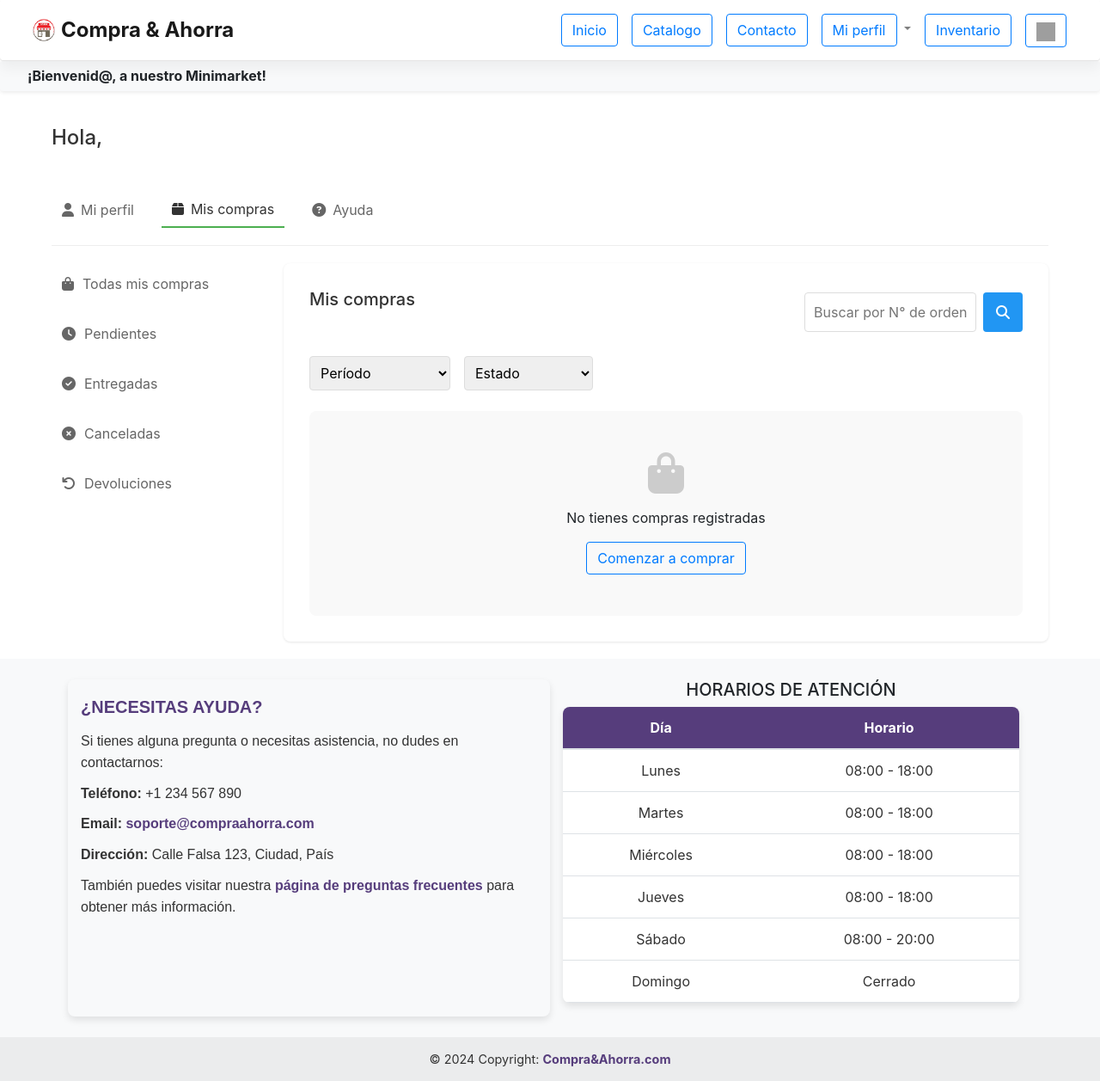
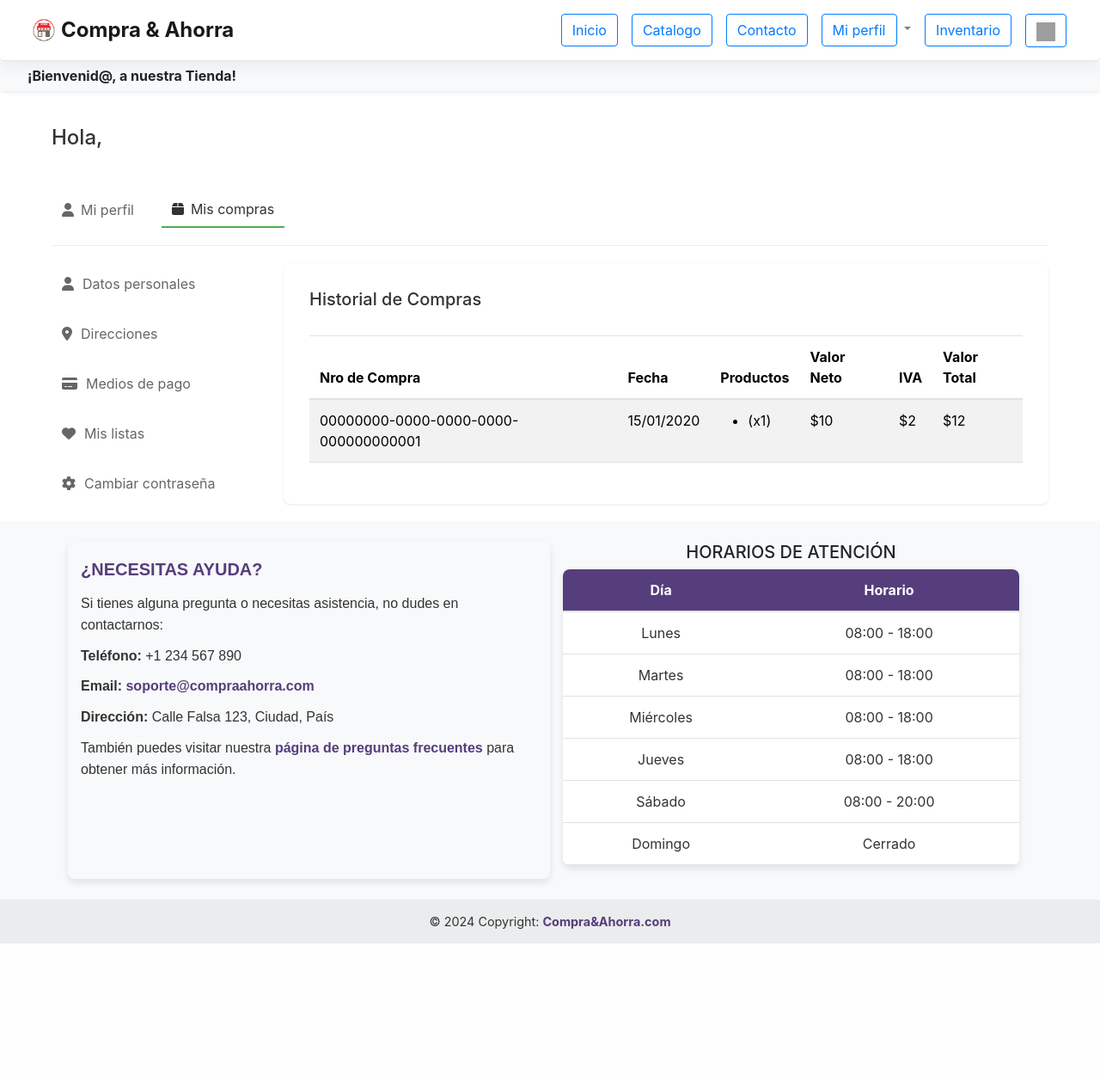
Before and after one commit to YhonV/architecture_project, a Django app: page /historial/ in a window 1280 px wide. Shown: the whole page at 86% size. After the commit the page ends 1097 px from the top, so only its background shows below. Run offline with Django 5.2, Linux system fonts and the light colour scheme; a user stored in the database is signed in; data comes from the database, SQL or seed files in the repository; tables that the repository leaves empty hold one stand-in row (values such as "Sample post"); some libraries are stand-ins or nearby versions; grey boxes are pictures that could not be loaded.

Commit message:
agrego detalles de carro y compras

```diff
--- a/web_project/templates/compra.html
+++ b/web_project/templates/compra.html
@@ -4,6 +4,10 @@
 <div class="container my-4 text-center">
     <h2>¡Gracias por tu compra!</h2>
     <p>Tu compra ha sido procesada con éxito.</p>
-    <a href="{% url 'index' %}" class="btn btn-primary">Volver al inicio</a>
+    {% if detalle_compra_id %}
+        <p><strong>Nro de compra:</strong> {{ detalle_compra_id }}</p>
+    {% endif %}
+    <p>Para consultar tus compras, revisa el historial de compras.</p>
+    <a href="{% url 'historial' %}" class="btn btn-primary">Mis compras</a>
 </div>
 {% endblock content %}
--- a/web_project/templates/historial-compra.html
+++ b/web_project/templates/historial-compra.html
@@ -2,7 +2,7 @@
 {% load static %}
 
 {% block content %}
-<link rel="stylesheet" href="{% static 'css/historial-compra.css'%}">
+<link rel="stylesheet" href="{% static 'css/perfil.css' %}">
 
 <div class="profile-container">
     <!-- Header -->
@@ -11,130 +11,79 @@
     </div>
 
     <!-- Navigation Menu -->
-    <div class="nav-menu-compras">
-        <a href="{% url 'perfil' %}" class="nav-item-compras">
+    <div class="nav-menu-profile">
+        <a href="{% url 'perfil' %}" class="nav-item-profile">
             <i class="fas fa-user"></i>
             Mi perfil
         </a>
-        <a href="#" class="nav-item-compras active">
+        <a href="{% url 'historial' %}" class="nav-item-profile active">
             <i class="fas fa-box"></i>
             Mis compras
-        </a>
-        <a href="#" class="nav-item-compras">
-            <i class="fas fa-question-circle"></i>
-            Ayuda
         </a>
     </div>
 
     <!-- Sidebar -->
     <div class="sidebar">
-        <a href="#" class="sidebar-item active">
-            <i class="fas fa-shopping-bag"></i>
-            Todas mis compras
+        <a href="{% url 'perfil' %}" class="sidebar-item">
+            <i class="fas fa-user"></i>
+            Datos personales
         </a>
         <a href="#" class="sidebar-item">
-            <i class="fas fa-clock"></i>
-            Pendientes
+            <i class="fas fa-map-marker-alt"></i>
+            Direcciones
         </a>
         <a href="#" class="sidebar-item">
-            <i class="fas fa-check-circle"></i>
-            Entregadas
+            <i class="fas fa-credit-card"></i>
+            Medios de pago
         </a>
         <a href="#" class="sidebar-item">
-            <i class="fas fa-times-circle"></i>
-            Canceladas
+            <i class="fas fa-heart"></i>
+            Mis listas
         </a>
         <a href="#" class="sidebar-item">
-            <i class="fas fa-undo"></i>
-            Devoluciones
+            <i class="fas fa-cog"></i>
+            Cambiar contraseña
         </a>
     </div>
 
     <!-- Main Content -->
     <div class="main-content">
-        <div class="purchases-header">
-            <h2>Mis compras</h2>
-            <div class="search-container">
-                <input type="text" placeholder="Buscar por N° de orden" class="search-input">
-                <button class="search-button">
-                    <i class="fas fa-search"></i>
-                </button>
-            </div>
-        </div>
+        <h2>Historial de Compras</h2>
 
-        <!-- Filters -->
-        <div class="filters">
-            <select class="filter-select">
-                <option value="">Período</option>
-                <option value="last_month">Último mes</option>
-                <option value="last_3_months">Últimos 3 meses</option>
-                <option value="last_6_months">Últimos 6 meses</option>
-                <option value="last_year">Último año</option>
-            </select>
-            <select class="filter-select">
-                <option value="">Estado</option>
-                <option value="pending">Pendiente</option>
-                <option value="in_transit">En tránsito</option>
-                <option value="delivered">Entregado</option>
-                <option value="cancelled">Cancelado</option>
-            </select>
-        </div>
-
-        <!-- Purchases List -->
-        <div class="purchases-list">
-            {% for purchase in purchases %}
-            <div class="purchase-card">
-                <div class="purchase-header">
-                    <div class="purchase-status {{ purchase.status }}">
-                        <span class="status-dot"></span>
-                        {{ purchase.status_display }}
-                    </div>
-                    <div class="purchase-date">{{ purchase.date }}</div>
-                </div>
-
-                <div class="purchase-content">
-                    <div class="purchase-image">
-                        <img src="{{ purchase.product_image }}" alt="{{ purchase.product_name }}">
-                    </div>
-                    <div class="purchase-details">
-                        <h3>Orden #{{ purchase.order_number }}</h3>
-                        <p>{{ purchase.product_name }}</p>
-                        <p class="price">${{ purchase.total_price }}</p>
-                    </div>
-                    <div class="purchase-actions">
-                        <a href="{% url 'purchase_detail' purchase.id %}" class="btn-details">Ver detalle</a>
-                        {% if purchase.status == 'delivered' %}
-                        <a href="{% url 'buy_again' purchase.id %}" class="btn-buy-again">Comprar nuevamente</a>
-                        {% endif %}
-                    </div>
-                </div>
-            </div>
-            {% empty %}
-            <div class="no-purchases">
-                <i class="fas fa-shopping-bag"></i>
-                <p>No tienes compras registradas</p>
-                <a href="{% url 'index' %}" class="btn btn-outline-primary ">Comenzar a comprar</a>
-            </div>
-            {% endfor %}
-        </div>
-
-        <!-- Pagination -->
-        {% if purchases.has_other_pages %}
-        <div class="pagination">
-            {% if purchases.has_previous %}
-            <a href="?page={{ purchases.previous_page_number }}" class="page-link">
-                <i class="fas fa-chevron-left"></i>
-            </a>
-            {% endif %}
-
-            <span class="current-page">Página {{ purchases.number }} de {{ purchases.paginator.num_pages }}</span>
-
-            {% if purchases.has_next %}
-            <a href="?page={{ purchases.next_page_number }}" class="page-link">
-                <i class="fas fa-chevron-right"></i>
-            </a>
-            {% endif %}
-        </div>
+        {% if compras %}
+        <table class="table table-striped">
+            <thead>
+                <tr>
+                    <th>Nro de Compra</th>
+                    <th>Fecha</th>
+                    <th>Productos</th>
+                    <th>Valor Neto</th>
+                    <th>IVA</th>
+                    <th>Valor Total</th>
+                </tr>
+            </thead>
+            <tbody>
+                {% for compra in compras %}
+                <tr>
+                    <td>{{ compra.id }}</td>
+                    <td>{{ compra.fecha|date:"d/m/Y" }}</td>
+                    <td>
+                        <ul>
+                            {% for item in compra.productos %}
+                            <li>{{ item.producto.nombre_producto }} (x{{ item.cantidad }})</li>
+                            {% endfor %}
+                        </ul>
+                    </td>
+                    <td>${{ compra.valor_neto|floatformat:0 }}</td>
+                    <td>${{ compra.valor_iva|floatformat:0 }}</td>
+                    <td>${{ compra.valor_total|floatformat:0 }}</td>
+                </tr>
+                {% endfor %}
+            </tbody>
+        </table>
+        {% else %}
+        <p>No tienes compras registradas.</p>
+        <a href="{% url 'catalogo' %}" class="btn btn-primary">Comenzar a comprar</a>
         {% endif %}
     </div>
 </div>
--- a/web_project/templates/template.html
+++ b/web_project/templates/template.html
@@ -80,7 +80,7 @@
     {% if request.user.is_authenticated %}
     <div class="welcome-container bg-light py-2 px-4 rounded shadow-sm">
         <h5 class="welcome-message  fw-bold fs-6 mb-0">
-            <i class="bi bi-person-circle me-2"></i>¡Bienvenid@, {{ user.first_name }} a nuestro Minimarket!
+            <i class="bi bi-person-circle me-2"></i>¡Bienvenid@, {{ user.first_name }} a nuestra Tienda!
         </h5>
     </div>
     {% else %}
--- a/web_project/urls.py
+++ b/web_project/urls.py
@@ -16,7 +16,7 @@
     path("contact/", views.contact, name="contact"),
     path("catalogo/", views.catalogo, name="catalogo"),
     path("perfil/", views.perfil, name="perfil"),
-    path("historial/", views.historial, name="historial"),
+    path("historial/", views.historial_compras, name="historial"),
     path("login/", views.user_login, name="login"),
     path("registro/", views.registro, name="registro"),
     path("inventario/", views.inventario, name="inventario"),
--- a/web_project/views.py
+++ b/web_project/views.py
@@ -4,6 +4,7 @@
 from django.db import transaction
 from django.urls import reverse
 from django.contrib.auth import authenticate, logout, login as auth_login
+from django.contrib.auth.decorators import login_required
 from django.shortcuts import get_object_or_404, redirect, render
 import json
 from django.contrib.auth.models import User
@@ -25,10 +26,42 @@
     return render(request, 'catalogo.html', {'productos': productos})
 
 def perfil(request):
-    return render(request, 'perfil.html')
+    # Obtener el cliente asociado al usuario actual
+    cliente = Cliente.objects.filter(user=request.user).first()
 
-def historial(request):
-    return render(request, 'historial-compra.html')
+    return render(
+        request,
+        "perfil.html",
+        {
+            "user": request.user,
+            "cliente": cliente,
+        }
+    )
+
+@login_required
+def historial_compras(request):
+    try:
+        cliente = request.user.cliente
+    except AttributeError:
+        cliente = None
+
+    compras = []
+    if cliente:
+        # Obtener todas las compras del cliente con productos relacionados
+        detalles_compras = DetalleCompra.objects.filter(cliente=cliente).prefetch_related('compra_set__producto')
+
+        for detalle in detalles_compras:
+
+            compras.append({
+                'id': detalle.id_detalle_compra,
+                'fecha': detalle.fecha,
+                'productos': detalle.compra_set.all(),
+                'valor_neto': detalle.valor_total,
+                'valor_iva': detalle.valor_total * 0.19,
+                'valor_total': detalle.valor_total * 1.19,
+            })
+
+    return render(request, 'historial-compra.html', {'compras': compras})
 
 def registro(request):
     form = RegistroForm()
@@ -306,8 +339,21 @@
     try:
         cliente = Cliente.objects.get(user=request.user)
     except Cliente.DoesNotExist:
-        messages.error(request, "No se encontró información del cliente.")
-        return redirect('carrito')
+        if request.method == "POST":
+            # Crear el cliente con datos ingresados en el modal
+            Cliente.objects.create(
+                user=request.user,
+                nombre=f"{request.user.first_name} {request.user.last_name}",
+                email=request.user.email,
+                direccion=request.POST.get("direccion"),
+                telefono=request.POST.get("telefono"),
+            )
+            return redirect('finalizar_compra')
+        else:
+            # Mostrar el modal solicitando los datos
+            return render(request, 'fin-compra.html', {
+                'solicitar_datos_cliente': True,
+            })
 
     # Obtener el carrito desde la sesión
     carrito = request.session.get('carrito', {})
@@ -346,8 +392,14 @@
 
     # Vaciar el carrito
     request.session['carrito'] = {}
+
+    # Guardar el número de compra en la sesión
+    request.session['detalle_compra_id'] = str(detalle_compra.id_detalle_compra)
     messages.success(request, "Compra realizada con éxito.")
     return redirect('compra_exitosa')
 
+
 def compra_exitosa(request):
-    return render(request, 'compra.html')
+    # Recuperar el ID del DetalleCompra desde la sesión
+    detalle_compra_id = request.session.get('detalle_compra_id', None)
+    return render(request, 'compra.html', {'detalle_compra_id': detalle_compra_id})
```
Also changed, not shown: web_project/templates/carrito.html (+38 -16 lines), web_project/templates/fin-compra.html (+39 -0 lines), web_project/templates/perfil.html (+6 -9 lines), media/productos/minibar.jpg (added), media/productos/mororola.jpg (added), media/productos/tvLG.jpg (added).
